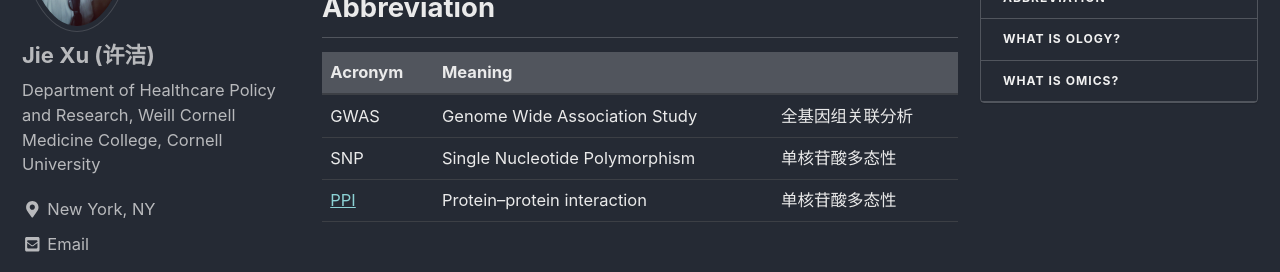
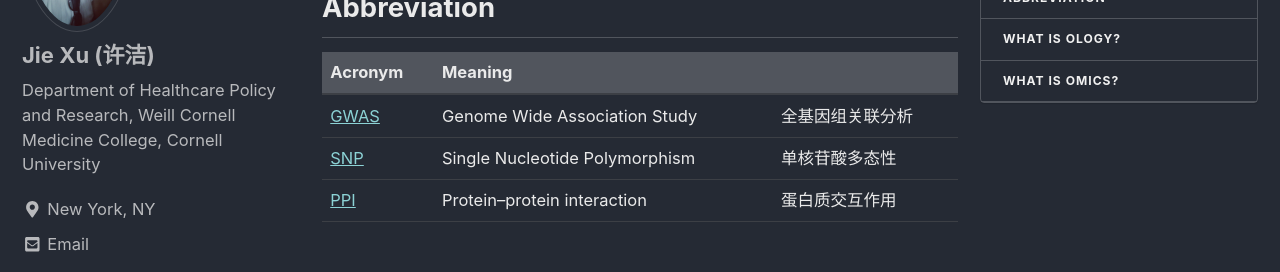
Before and after one commit to jxu1015/jxu1015.github.io, a Jekyll site: the page built from _posts/2020-03-05-Layman Post.md, in a window 1280 px wide and 900 px high. Shown: the part 298-570 px from the top of the window. Built offline with Jekyll 4.4.1, drawn with Linux system fonts in a browser that asks for light colours; nearby versions of some CDN libraries; a script that is not in the unit is left out.

Commit message:
Update 2020-03-05-Layman Post.md

```diff
--- a/_posts/2020-03-05-Layman Post.md
+++ b/_posts/2020-03-05-Layman Post.md
@@ -11,9 +11,9 @@ toc: true
 
 | Acronym          | Meaning                           |                     |
 | --------         | --------------------------------- | ------------------- |
-| GWAS             | Genome Wide Association Study     |  全基因组关联分析      |
-| SNP              | Single Nucleotide Polymorphism    |  单核苷酸多态性        |
-| [PPI](https://en.wikipedia.org/wiki/Protein%E2%80%93protein_interaction)              | Protein–protein interaction       |  单核苷酸多态性        |
+| [GWAS](https://zh.wikipedia.org/wiki/%E5%85%A8%E5%9F%BA%E5%9B%A0%E7%BB%84%E5%85%B3%E8%81%94%E5%88%86%E6%9E%90)             | Genome Wide Association Study     |  全基因组关联分析      |
+| [SNP](https://zh.wikipedia.org/wiki/%E5%96%AE%E6%A0%B8%E8%8B%B7%E9%85%B8%E5%A4%9A%E6%85%8B%E6%80%A7)              | Single Nucleotide Polymorphism    |  单核苷酸多态性        |
+| [PPI](https://zh.wikipedia.org/wiki/%E8%9B%8B%E7%99%BD%E8%B3%AA%E4%BA%A4%E4%BA%92%E4%BD%9C%E7%94%A8)              | Protein–protein interaction       |  蛋白质交互作用        |
 
 
 ## What is Ology?
```
